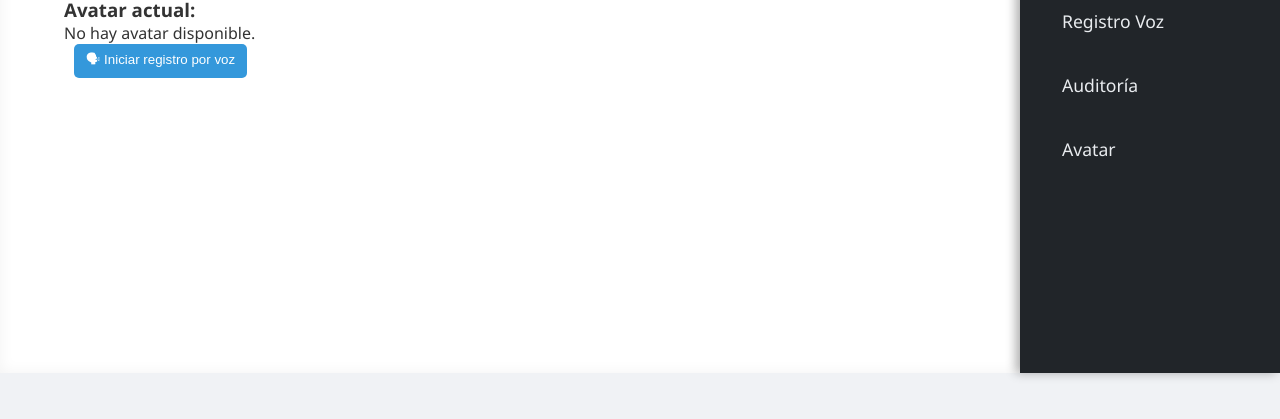
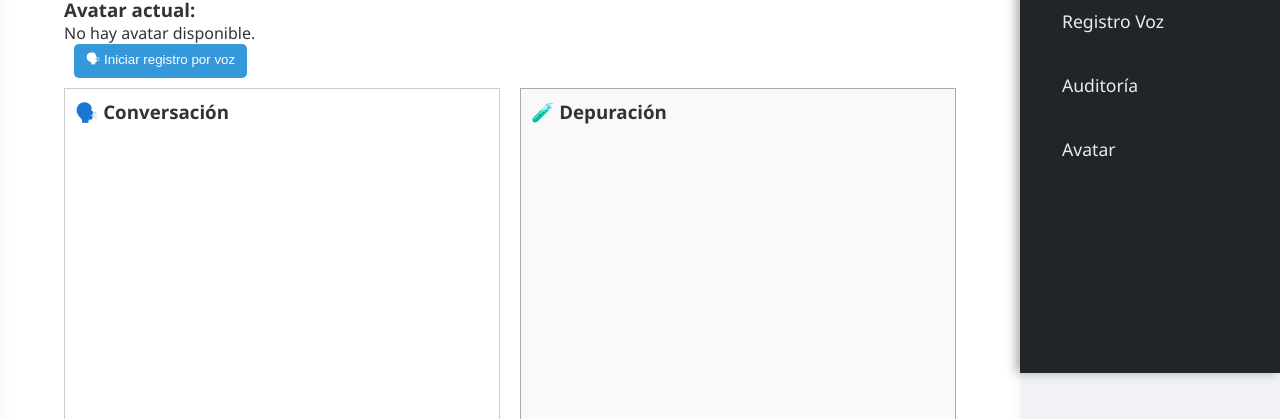
Before and after one commit to iccoscco/IPC-Proyecto, a React (Create React App) app in the folder frontend/: page /usuarios in a window 1280 px wide. Shown: the part 427-846 px from the top of the page. Before the commit the page ends 800 px from the top, so only its background shows below. Built offline with nearby package versions, Linux system fonts and the light colour scheme; no server answers.

Commit message:
(feat) Layout chat and debug panels side by side

```diff
--- a/frontend/src/components/Usuarios.js
+++ b/frontend/src/components/Usuarios.js
@@ -84,6 +84,17 @@ function AgregarUsuario() {
           🗣 Iniciar registro por voz
         </button>
       </div>
+
+      <div style={{ display: 'flex', gap: '20px' }}>
+        <div style={{ flex: 1, border: '1px solid #ccc', padding: 10 }}>
+          <h3>🗣️ Conversación</h3>
+          <div id="chat" style={{ height: 300, overflowY: 'auto' }}></div>
+        </div>
+        <div style={{ flex: 1, border: '1px solid #aaa', padding: 10, backgroundColor: '#f9f9f9' }}>
+          <h3>🧪 Depuración</h3>
+          <div id="debug" style={{ height: 300, overflowY: 'auto', fontSize: '0.9em', color: '#333' }}></div>
+        </div>
+      </div>
     </div>
   );
 }
```
